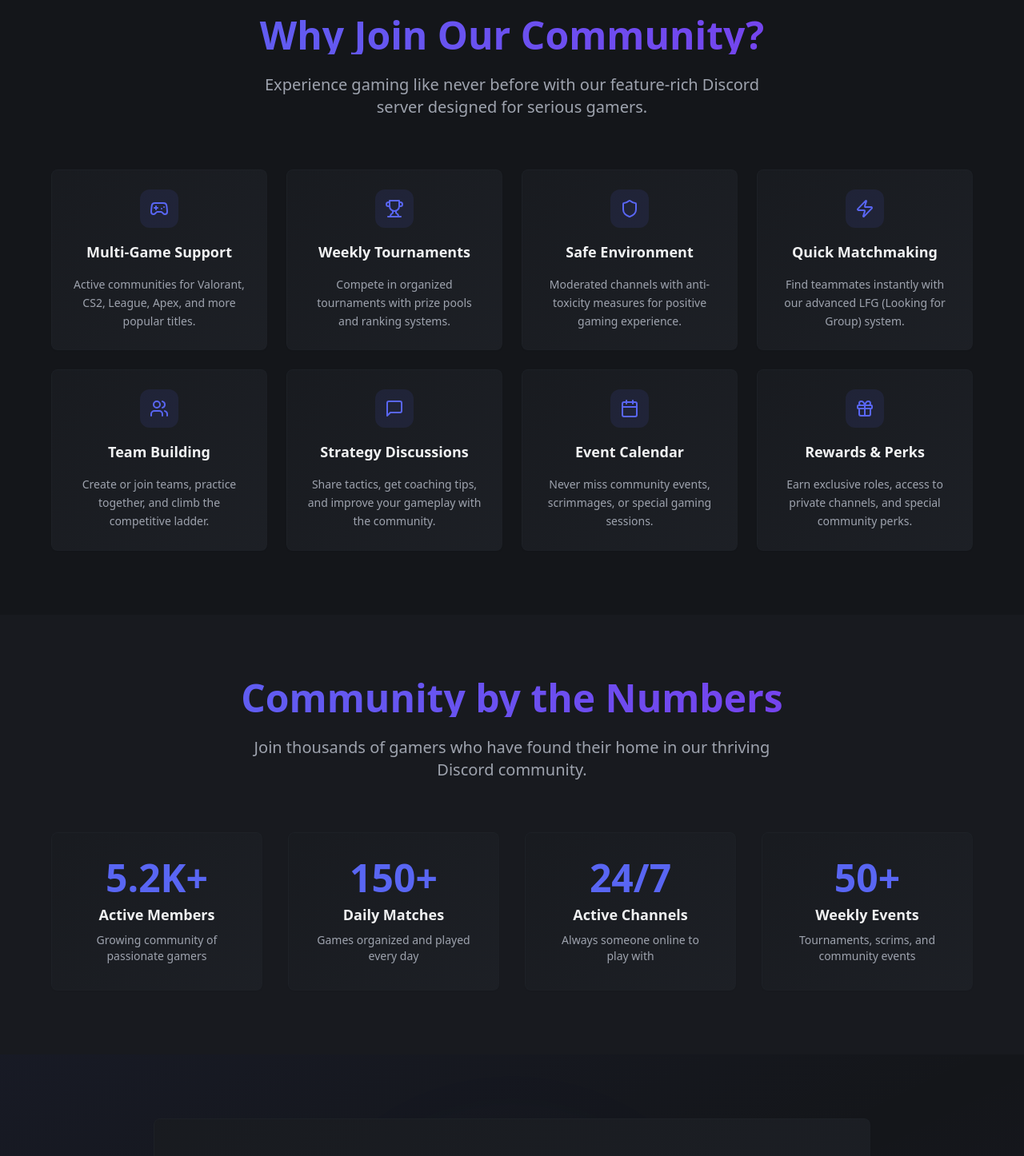
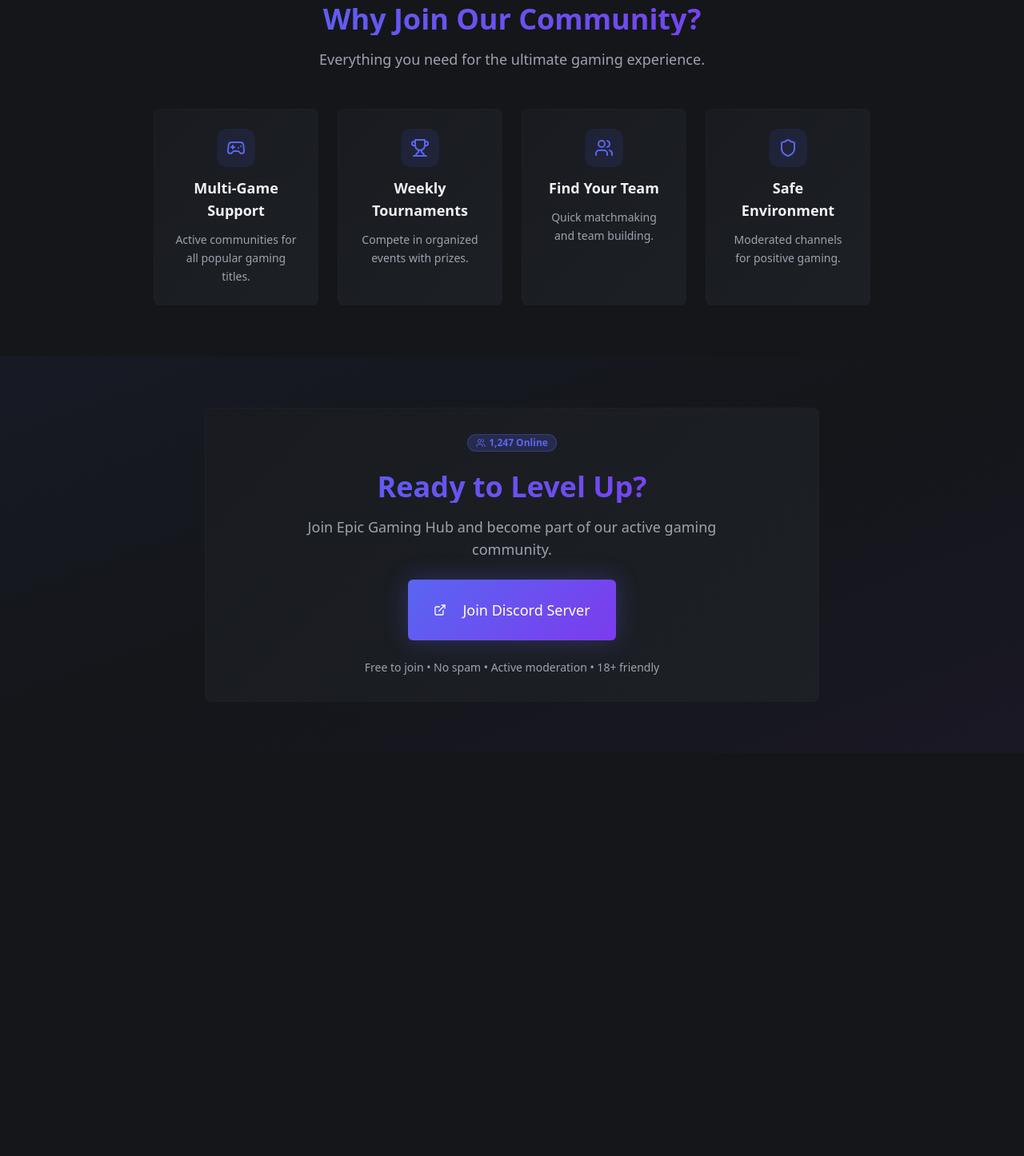
Before and after one commit to JannuPro/dark-discord-glow, a React (Vite) app: page / in a window 1280 px wide. Shown: the part 860-2306 px from the top of the page at 80% size. After the commit the page ends 1802 px from the top, so only its background shows below. Built offline with nearby package versions, Linux system fonts and the light colour scheme.

Commit message:
Refactor landing page for simplicity
Made the landing page shorter and simpler, reducing the number of cards. The design is still intended to be nice and easily adaptable.

```diff
--- a/src/components/FeaturesSection.tsx
+++ b/src/components/FeaturesSection.tsx
@@ -2,68 +2,44 @@ import { Card, CardContent } from "@/components/ui/card";
 import {
   Gamepad2,
   Trophy,
-  Shield,
-  Zap,
   Users,
-  MessageSquare,
-  Calendar,
-  Gift
+  Shield
 } from "lucide-react";
 
 const features = [
   {
     icon: Gamepad2,
     title: "Multi-Game Support",
-    description: "Active communities for Valorant, CS2, League, Apex, and more popular titles."
+    description: "Active communities for all popular gaming titles."
   },
   {
     icon: Trophy,
     title: "Weekly Tournaments",
-    description: "Compete in organized tournaments with prize pools and ranking systems."
+    description: "Compete in organized events with prizes."
+  },
+  {
+    icon: Users,
+    title: "Find Your Team",
+    description: "Quick matchmaking and team building."
   },
   {
     icon: Shield,
     title: "Safe Environment",
-    description: "Moderated channels with anti-toxicity measures for positive gaming experience."
-  },
-  {
-    icon: Zap,
-    title: "Quick Matchmaking",
-    description: "Find teammates instantly with our advanced LFG (Looking for Group) system."
-  },
-  {
-    icon: Users,
-    title: "Team Building",
-    description: "Create or join teams, practice together, and climb the competitive ladder."
-  },
-  {
-    icon: MessageSquare,
-    title: "Strategy Discussions",
-    description: "Share tactics, get coaching tips, and improve your gameplay with the community."
-  },
-  {
-    icon: Calendar,
-    title: "Event Calendar",
-    description: "Never miss community events, scrimmages, or special gaming sessions."
-  },
-  {
-    icon: Gift,
-    title: "Rewards & Perks",
-    description: "Earn exclusive roles, access to private channels, and special community perks."
+    description: "Moderated channels for positive gaming."
   }
 ];
 
 export function FeaturesSection() {
   return (
-    <section className="py-20 px-6 bg-background">
-      <div className="max-w-6xl mx-auto">
+    <section className="py-16 px-6 bg-background">
+      <div className="max-w-4xl mx-auto">
         {/* Section header */}
-        <div className="text-center mb-16 animate-fade-in">
-          <h2 className="text-4xl md:text-5xl font-bold mb-6 bg-gradient-to-r from-primary to-accent bg-clip-text text-transparent">
+        <div className="text-center mb-12 animate-fade-in">
+          <h2 className="text-3xl md:text-4xl font-bold mb-4 bg-gradient-to-r from-primary to-accent bg-clip-text text-transparent">
             Why Join Our Community?
           </h2>
-          <p className="text-xl text-muted-foreground max-w-2xl mx-auto">
-            Experience gaming like never before with our feature-rich Discord server designed for serious gamers.
+          <p className="text-lg text-muted-foreground max-w-xl mx-auto">
+            Everything you need for the ultimate gaming experience.
           </p>
         </div>
 
@@ -78,7 +54,7 @@ export function FeaturesSection() {
                 style={{ animationDelay: `${index * 0.1}s` }}
               >
                 <CardContent className="p-6">
-                  <div className="flex flex-col items-center text-center space-y-4">
+                  <div className="flex flex-col items-center text-center space-y-3">
                     <div className="p-3 bg-primary/10 rounded-xl group-hover:bg-primary/20 transition-colors duration-300">
                       <Icon className="w-6 h-6 text-primary" />
                     </div>
--- a/src/components/HeroSection.tsx
+++ b/src/components/HeroSection.tsx
@@ -18,13 +18,13 @@ export function HeroSection() {
         </Badge>
 
         {/* Main heading */}
-        <h1 className="text-5xl md:text-7xl font-bold mb-6 bg-gradient-to-r from-foreground via-primary to-accent bg-clip-text text-transparent">
+        <h1 className="text-4xl md:text-6xl font-bold mb-6 bg-gradient-to-r from-foreground via-primary to-accent bg-clip-text text-transparent">
           Epic Gaming Hub
         </h1>
 
         {/* Subtitle */}
-        <p className="text-xl md:text-2xl text-muted-foreground mb-8 max-w-2xl mx-auto leading-relaxed">
-          Join the ultimate gaming community where legends are made. Connect with skilled players, participate in tournaments, and level up your gameplay.
+        <p className="text-lg md:text-xl text-muted-foreground mb-8 max-w-xl mx-auto leading-relaxed">
+          Join the ultimate gaming community. Connect, compete, and level up your gameplay.
         </p>
 
         {/* Stats */}
--- a/src/components/JoinSection.tsx
+++ b/src/components/JoinSection.tsx
@@ -5,42 +5,33 @@ import { ExternalLink, Users, Shield, Star } from "lucide-react";
 
 export function JoinSection() {
   return (
-    <section className="py-20 px-6 bg-background relative overflow-hidden">
+    <section className="py-16 px-6 bg-background relative overflow-hidden">
       {/* Background effects */}
       <div className="absolute inset-0 bg-gradient-to-br from-primary/5 via-transparent to-accent/5"></div>
-      <div className="absolute top-1/2 left-1/2 transform -translate-x-1/2 -translate-y-1/2 w-96 h-96 bg-primary/5 rounded-full blur-3xl"></div>
 
-      <div className="max-w-4xl mx-auto relative z-10">
+      <div className="max-w-3xl mx-auto relative z-10">
         <Card className="bg-gradient-card border-border/50 shadow-elevated">
-          <CardContent className="p-12 text-center">
+          <CardContent className="p-8 text-center">
             {/* Status indicators */}
-            <div className="flex justify-center gap-4 mb-8">
+            <div className="flex justify-center gap-3 mb-6">
               <Badge variant="secondary" className="bg-primary/20 text-primary border-primary/30">
                 <Users className="w-3 h-3 mr-1" />
                 1,247 Online
               </Badge>
-              <Badge variant="secondary" className="bg-green-500/20 text-green-400 border-green-500/30">
-                <Shield className="w-3 h-3 mr-1" />
-                Verified
-              </Badge>
-              <Badge variant="secondary" className="bg-yellow-500/20 text-yellow-400 border-yellow-500/30">
-                <Star className="w-3 h-3 mr-1" />
-                Top Server
-              </Badge>
             </div>
 
             {/* Main CTA */}
-            <h2 className="text-4xl md:text-5xl font-bold mb-6 bg-gradient-to-r from-primary to-accent bg-clip-text text-transparent">
+            <h2 className="text-3xl md:text-4xl font-bold mb-4 bg-gradient-to-r from-primary to-accent bg-clip-text text-transparent">
               Ready to Level Up?
             </h2>
-            <p className="text-xl text-muted-foreground mb-8 max-w-2xl mx-auto">
-              Join Epic Gaming Hub today and become part of the most active gaming community on Discord. Your next gaming adventure starts here.
+            <p className="text-lg text-muted-foreground mb-6 max-w-lg mx-auto">
+              Join Epic Gaming Hub and become part of our active gaming community.
             </p>
 
             {/* Join button */}
             <Button
               size="lg"
-              className="bg-gradient-primary hover:shadow-glow-primary transition-all duration-300 text-xl px-12 py-8 h-auto animate-glow-pulse group"
+              className="bg-gradient-primary hover:shadow-glow-primary transition-all duration-300 text-lg px-8 py-6 h-auto animate-glow-pulse group"
             >
               <ExternalLink className="w-5 h-5 mr-3 group-hover:scale-110 transition-transform" />
               Join Discord Server
--- /dev/null
+++ b/src/config/server.ts
@@ -0,0 +1,54 @@
+// Discord Server Landing Page Configuration
+// Easily customize your server's landing page by editing these values
+
+export const serverConfig = {
+  // Server Information
+  serverName: "Epic Gaming Hub",
+  description: "Join the ultimate gaming community. Connect, compete, and level up your gameplay.",
+  onlineMembers: "1,247",
+  totalMembers: "5.2K+",
+
+  // Features (max 4 recommended for clean layout)
+  features: [
+    {
+      title: "Multi-Game Support",
+      description: "Active communities for all popular gaming titles.",
+      icon: "Gamepad2" // Lucide icon name
+    },
+    {
+      title: "Weekly Tournaments",
+      description: "Compete in organized events with prizes.",
+      icon: "Trophy"
+    },
+    {
+      title: "Find Your Team",
+      description: "Quick matchmaking and team building.",
+      icon: "Users"
+    },
+    {
+      title: "Safe Environment",
+      description: "Moderated channels for positive gaming.",
+      icon: "Shield"
+    }
+  ],
+
+  // Call to Action
+  joinButtonText: "Join Discord Server",
+  joinDescription: "Join Epic Gaming Hub and become part of our active gaming community.",
+
+  // Optional: Discord invite link
+  discordInvite: "https://discord.gg/yourinvite"
+};
+
+// Color Theme (optional customization)
+export const themeConfig = {
+  // Primary color (Discord blue by default)
+  primaryHue: 235,
+  primarySaturation: 86,
+  primaryLightness: 65,
+
+  // Accent color (Discord purple by default)
+  accentHue: 262,
+  accentSaturation: 83,
+  accentLightness: 58
+};
--- a/src/pages/Index.tsx
+++ b/src/pages/Index.tsx
@@ -1,6 +1,5 @@
 import { HeroSection } from "@/components/HeroSection";
 import { FeaturesSection } from "@/components/FeaturesSection";
-import { StatsSection } from "@/components/StatsSection";
 import { JoinSection } from "@/components/JoinSection";
 
 const Index = () => {
@@ -8,7 +7,6 @@ const Index = () => {
     <div className="min-h-screen bg-background">
       <HeroSection />
       <FeaturesSection />
-      <StatsSection />
       <JoinSection />
     </div>
   );
```
